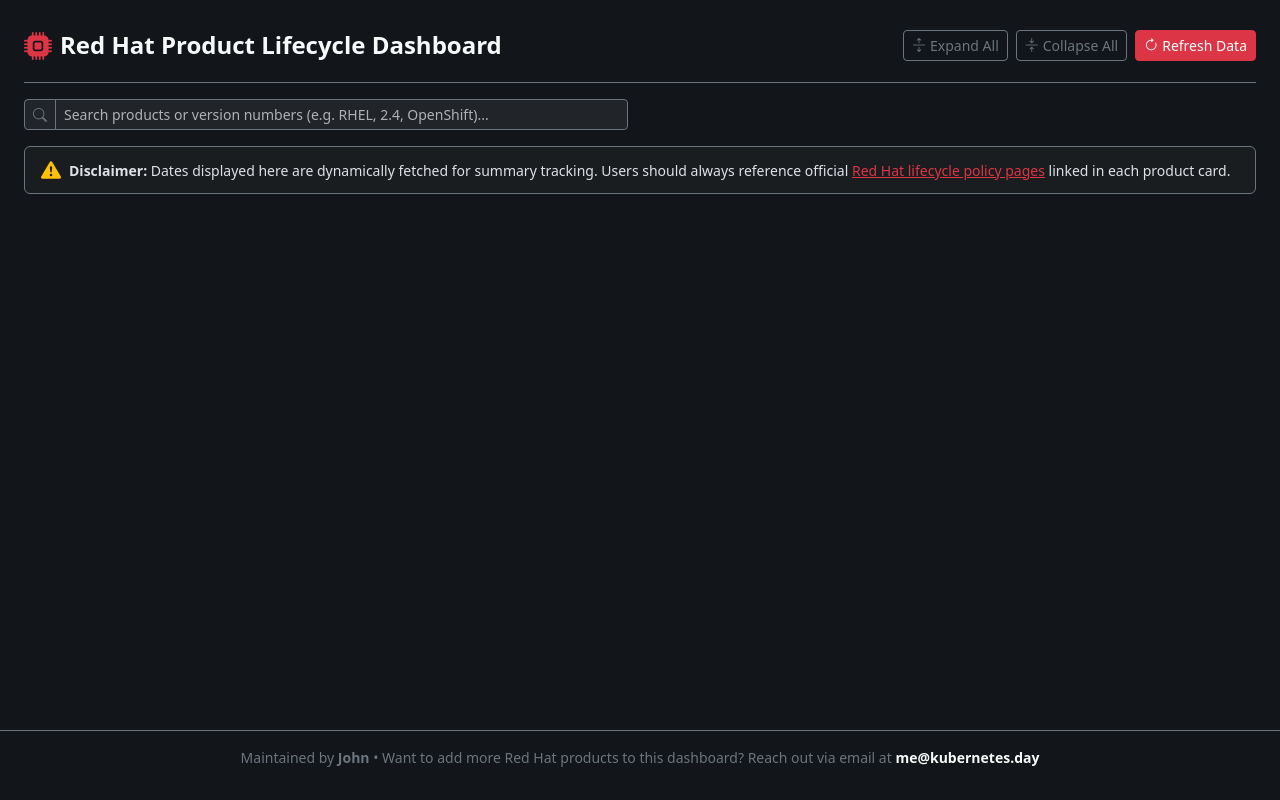
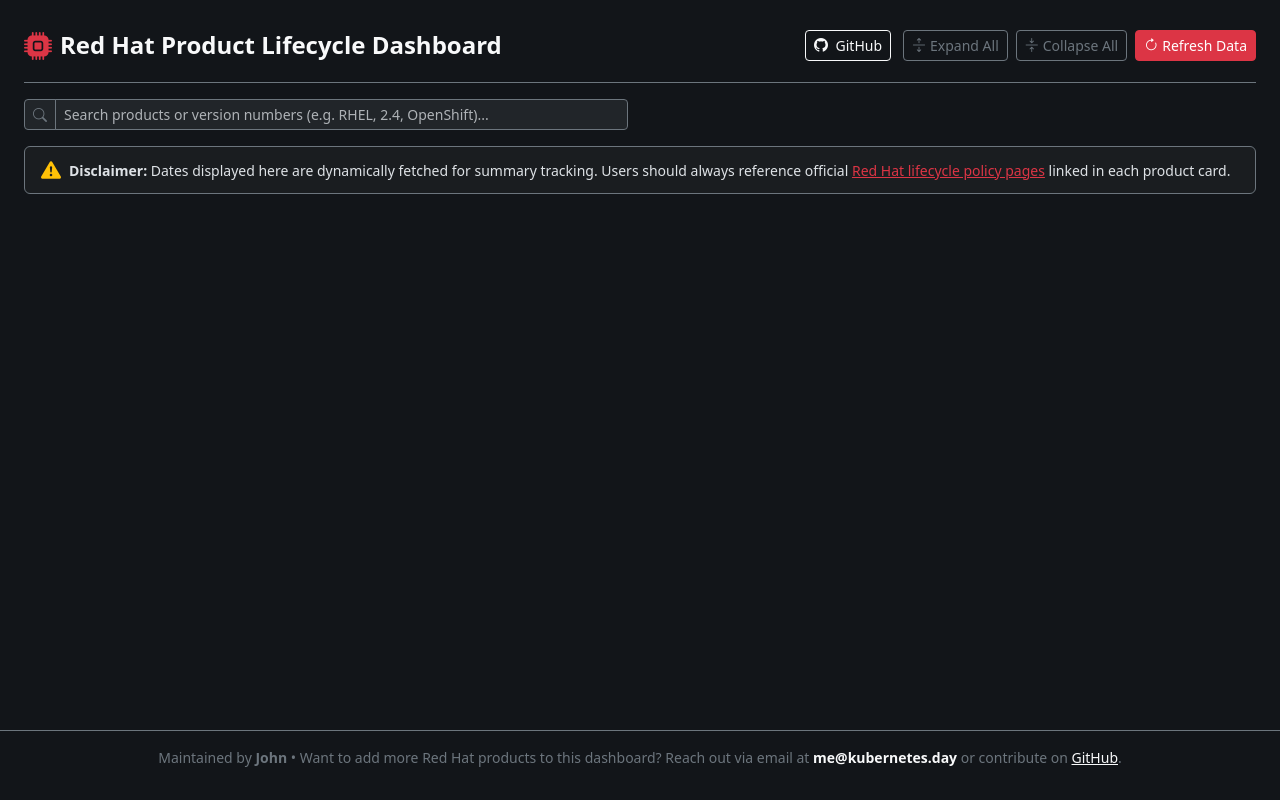
Before and after one commit to explicitworkload/rhlifecyclesummary, a FastAPI app: page / in a window 1280 px wide. Run offline with FastAPI, Linux system fonts and the light colour scheme; data that the repository does not hold is empty; some libraries are stand-ins or nearby versions.

Commit message:
updated index.html to include a link to git repo

```diff
--- a/templates/index.html
+++ b/templates/index.html
@@ -67,6 +67,9 @@
                 <h1 class="h4 mb-0 fw-bold">Red Hat Product Lifecycle Dashboard</h1>
             </div>
             <div class="d-flex align-items-center gap-2">
+                <a href="https://github.com/explicitworkload/rhlifecyclesummary" target="_blank" rel="noopener noreferrer" class="btn btn-outline-light btn-sm me-1">
+                    <i class="bi bi-github me-1"></i> GitHub
+                </a>
                 <button class="btn btn-outline-secondary btn-sm" onclick="toggleAllAccordions(true)"><i class="bi bi-arrows-expand me-1"></i>Expand All</button>
                 <button class="btn btn-outline-secondary btn-sm" onclick="toggleAllAccordions(false)"><i class="bi bi-arrows-collapse me-1"></i>Collapse All</button>
                 <button class="btn btn-danger btn-sm" onclick="loadData()"><i class="bi bi-arrow-clockwise me-1"></i>Refresh Data</button>
@@ -105,7 +108,7 @@
 
     <!-- Author Footnote Credit -->
     <footer class="py-3 my-3 border-top border-secondary text-center text-secondary small">
-        Maintained by <strong>John</strong> &bull; Want to add more Red Hat products to this dashboard? Reach out via email at <a href="mailto:me@kubernetes.day" class="link-light text-decoration-none fw-semibold">me@kubernetes.day</a>
+        Maintained by <strong>John</strong> &bull; Want to add more Red Hat products to this dashboard? Reach out via email at <a href="mailto:me@kubernetes.day" class="link-light text-decoration-none fw-semibold">me@kubernetes.day</a> or contribute on <a href="https://github.com/explicitworkload/rhlifecyclesummary" target="_blank" rel="noopener noreferrer" class="link-light text-decoration-underline">GitHub</a>.
     </footer>
 
     <script src="https://cdn.jsdelivr.net/npm/bootstrap@5.3.3/dist/js/bootstrap.bundle.min.js"></script>
```
